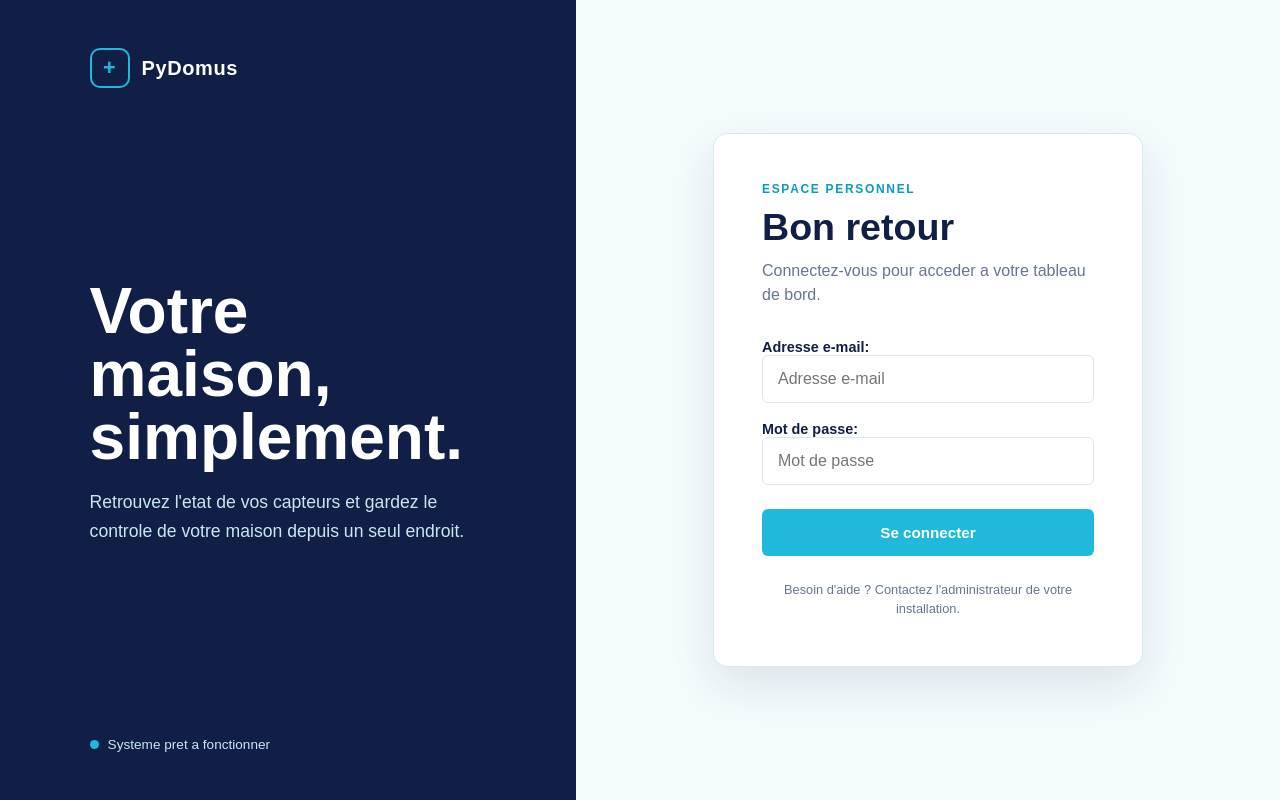
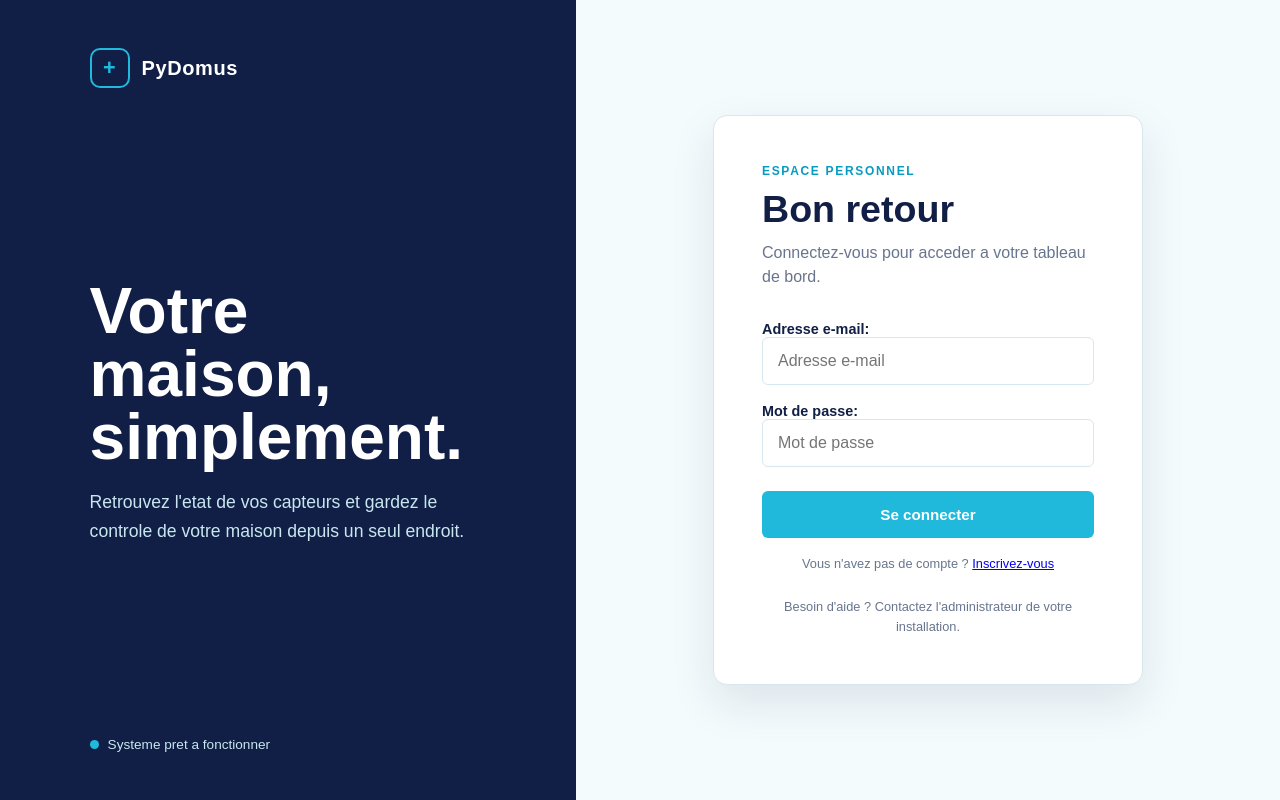
Before and after one commit to Unclad5572/PyDomus, a Django app: page /login/ in a window 1280 px wide. Run offline with Django 5.2, Linux system fonts and the light colour scheme; parts of the project's set-up code (start-up, migrations or seed data) failed here and were passed over.

Commit message:
Add registration and login links to templates; update URL patterns

```diff
--- a/backend/static/style.css
+++ b/backend/static/style.css
@@ -181,6 +181,14 @@ button:hover {
     text-align: center;
 }
 
+.register-link {
+    margin: 16px 0 0;
+    color: var(--muted);
+    font-size: 0.8rem;
+    line-height: 1.5;
+    text-align: center;
+}
+
 @media (max-width: 720px) {
     .page {
         grid-template-columns: 1fr;
--- a/backend/templates/login.html
+++ b/backend/templates/login.html
@@ -29,7 +29,7 @@
                     {{ form }}
                     <button type="submit">Se connecter</button>
                 </form>
-
+                <p class="register-link">Vous n'avez pas de compte ? <a href="{% url 'register' %}">Inscrivez-vous</a></p>
                 <p class="help">Besoin d'aide ? Contactez l'administrateur de votre installation.</p>
             </div>
         </section>
--- a/backend/templates/register.html
+++ b/backend/templates/register.html
@@ -29,7 +29,7 @@
                     {{ form }}
                     <button type="submit">Créer son compte</button>
                 </form>
-
+                <p class="register-link">Vous avez deja un compte ? <a href="{% url '' %}">Connectez-vous</a></p>
                 <p class="help">Besoin d'aide ? Contactez l'administrateur de votre installation.</p>
             </div>
         </section>
--- a/backend/urls.py
+++ b/backend/urls.py
@@ -20,8 +20,8 @@ from account.views import account_view, register_view
 from dashboard.views import dashboard_view
 
 urlpatterns = [
-    path('', dashboard_view),
+    path('', dashboard_view, name=''),
     path('login/', account_view),
-    path('register/', register_view),
+    path('register/', register_view, name='register'),
     path('admin/', admin.site.urls),
 ]
```
